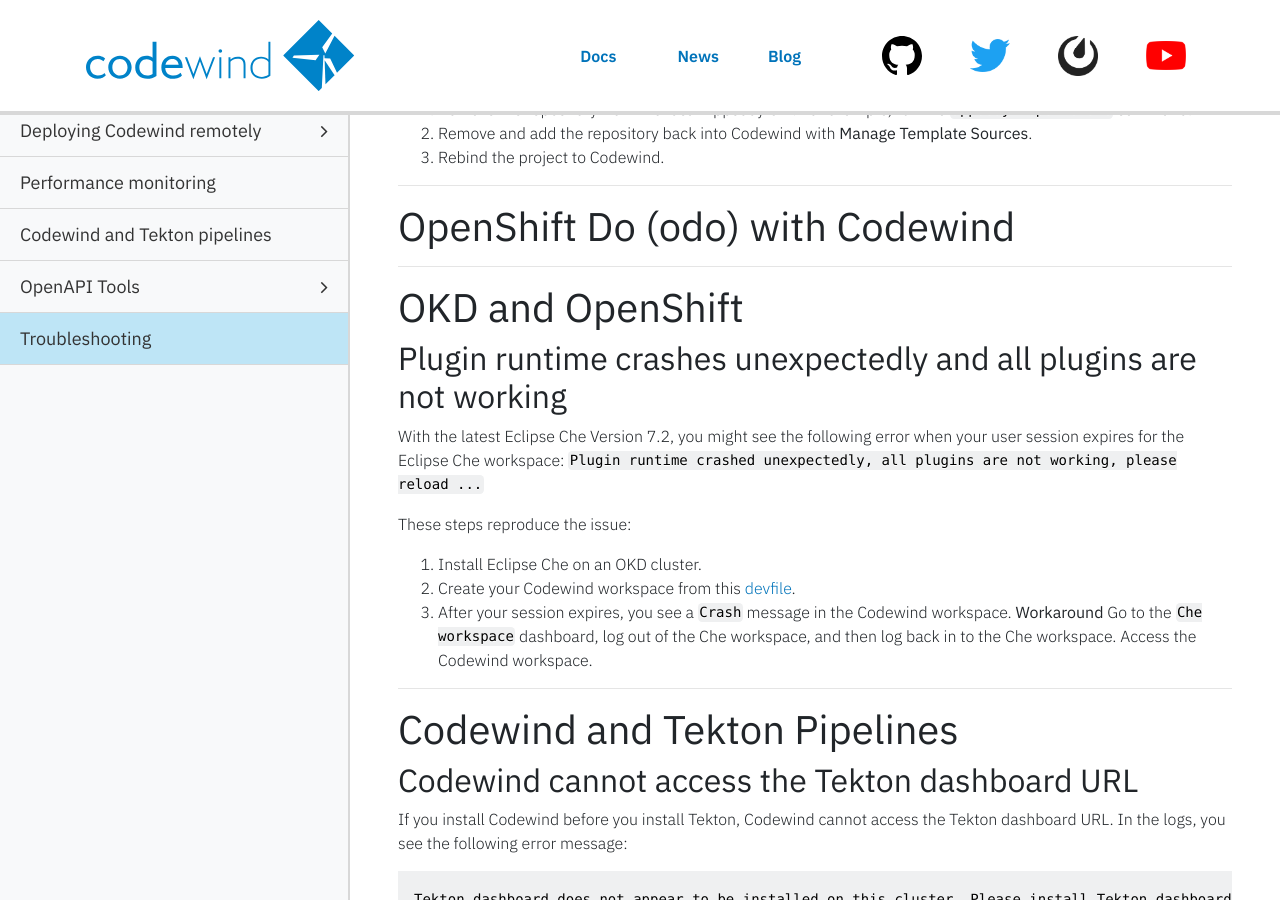
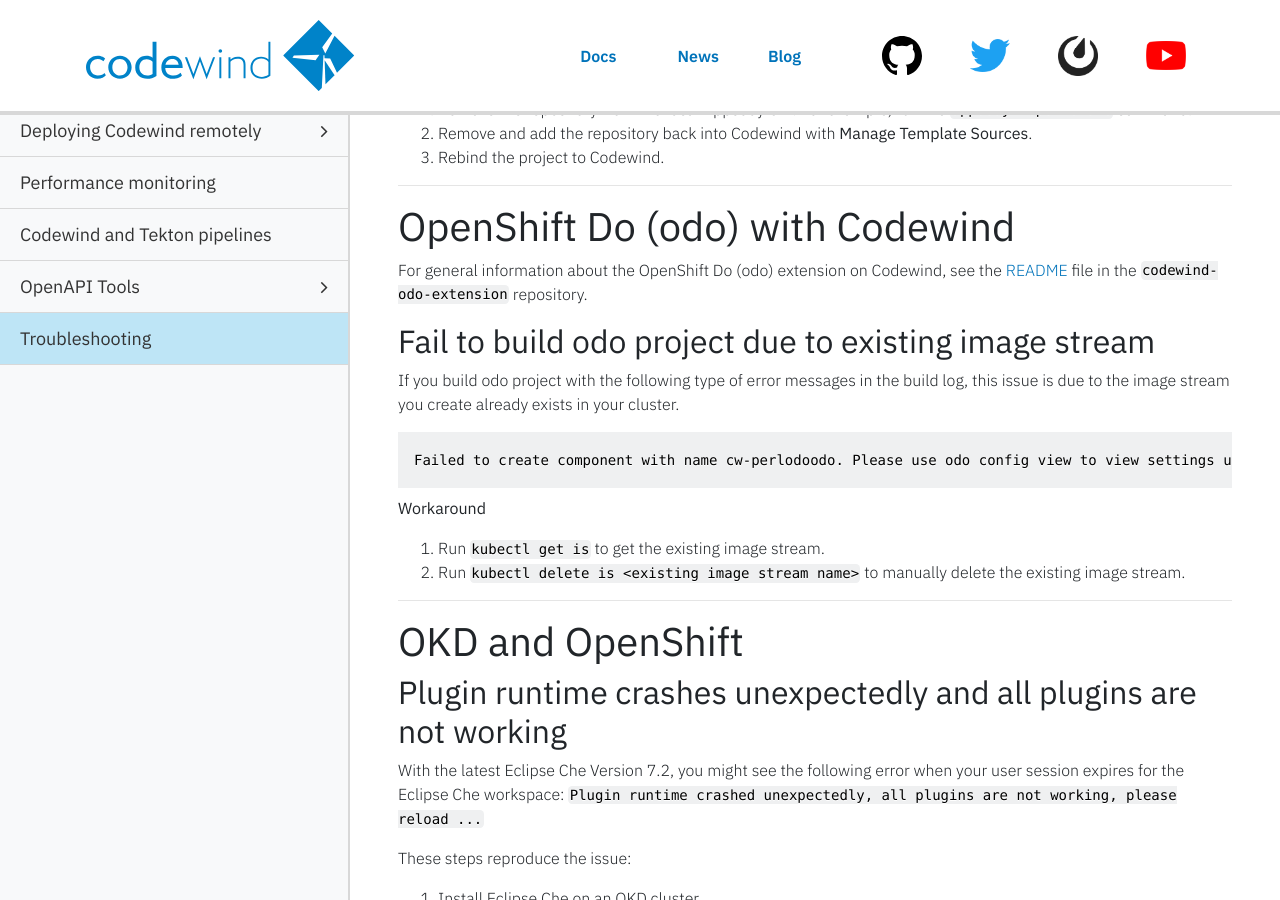
Before and after one commit to eclipse-archived/codewind-docs, a Jekyll site: the page built from docs/_documentations/troubleshooting.md, in a window 1280 px wide and 900 px high, scrolled down 9101 px. Built offline with Jekyll 4.4.1, drawn with Linux system fonts in a browser that asks for light colours; nearby versions of some CDN libraries; comment, search, counter and statistics services are not loaded.

Commit message:
Add troubleshoot for failing to odo project
Signed-off-by: jingfu wang <jingfu.j.wang@ibm.com>

````diff
--- a/docs/_documentations/troubleshooting.md
+++ b/docs/_documentations/troubleshooting.md
@@ -461,6 +461,23 @@ Codewind displays an error. In VS Code, the error appears in the Codewind log:
 ***
 # OpenShift Do (odo) with Codewind
 
+For general information about the OpenShift Do (odo) extension on Codewind, see the [README](https://github.com/eclipse/codewind-odo-extension) file in the `codewind-odo-extension` repository.
+
+<!--
+Action/Topic: OpenShift Do (odo) with Codewind
+Issue type: bug/info
+Issue link: https://github.com/eclipse/codewind/issues/1514
+-->
+## Fail to build odo project due to existing image stream
+If you build odo project with the following type of error messages in the build log, this issue is due to the image stream you create already exists in your cluster.
+```
+Failed to create component with name cw-perlodoodo. Please use odo config view to view settings used to create component. Error: imagestreams.image.openshift.io "cw-perlodoodo-app" already exists unable to create ImageStream for cw-perlodoodo-app
+```
+
+**Workaround**
+1. Run `kubectl get is` to get the existing image stream.
+2. Run `kubectl delete is <existing image stream name>` to manually delete the existing image stream.
+
 ***
 # OKD and OpenShift
 <!--
````
